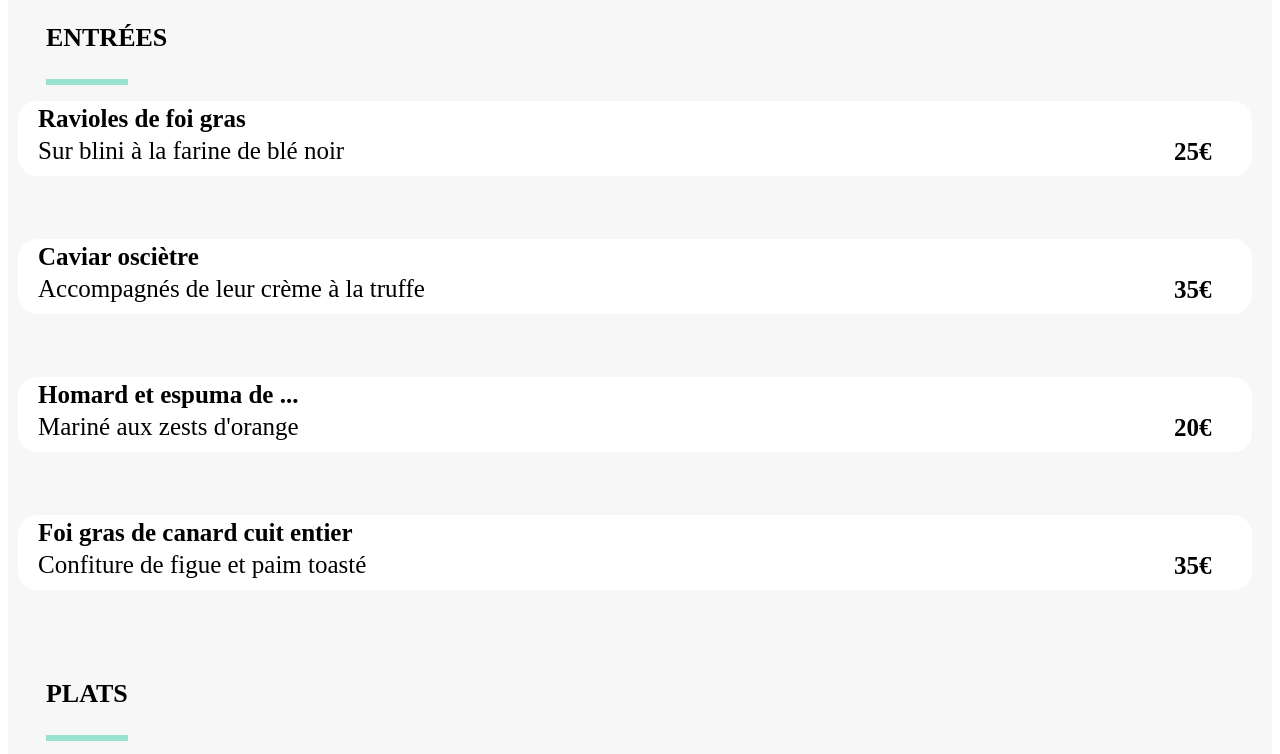
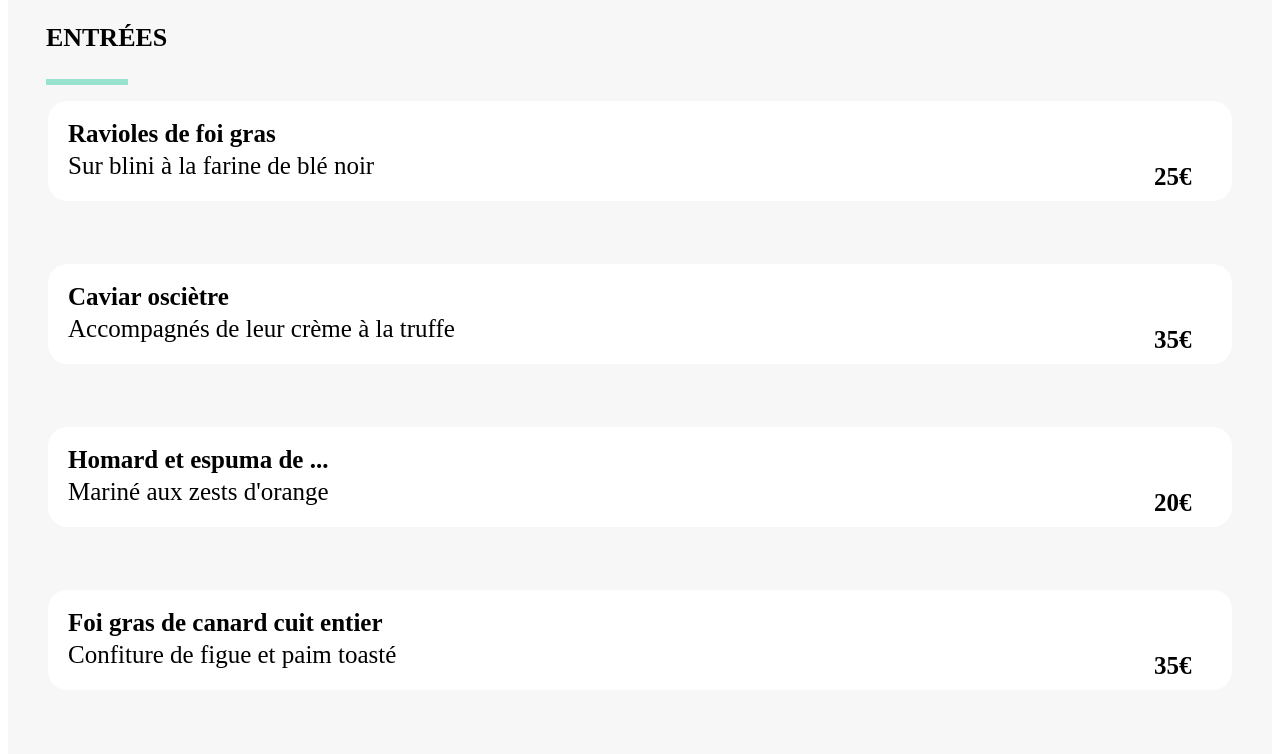
Before and after one commit to Grace-MENDJE/GraceMendje_3_01042021.github.io, a website: page lanote.html in a window 1280 px wide. Shown: the part 1397-2151 px from the top of the page. Drawn offline with Linux system fonts and the light colour scheme; a web font is replaced by a local one.

```diff
--- a/sass/pages/_menus.scss
+++ b/sass/pages/_menus.scss
@@ -263,6 +263,29 @@
             animation-delay: $anim-dur * $i;
         }
     }
+    @media #{$tablette}{
+        width: calc(100% - 50px);
+        height: 85px;
+        margin-left: 25px;
+    }
+    @media #{$desktop}{
+        width: calc(100% - 90px);
+        margin-left: 40px;
+        height: 100px;
+    }
+
+    @media #{$interdesktop}{
+        width: calc(100% - 80px);
+        height: 100px;
+        margin-left: 40px;
+    }
+
+    @media #{$lgdesktop}{
+        width: calc(100% - 200px);
+        height: 120px;
+        margin-left: 3%;
+        margin-bottom: 3%;
+    }
     &:hover{
         background-color: transparent;
         >.groupemenu__checkbox {
@@ -288,6 +311,12 @@
         border-top-left-radius: 20px;
         background-color: $couleurBlanche;
         transition: 200ms;
+        @media #{$interdesktop}{
+            padding-top: 15px;
+        }
+        @media #{$lgdesktop}{
+            padding-top: 25px;
+        }
     }
     &__prix{
         display: flex;
@@ -309,7 +338,7 @@
             padding-bottom: 11px;
         }
         @media #{$tablette}{
-            padding-bottom: 10px;
+            padding-bottom: 20px;
             font-size: 22px;
         }
         @media #{$desktop}{
--- a/sass/utils/_mixins.scss
+++ b/sass/utils/_mixins.scss
@@ -38,12 +38,16 @@
         margin-left: 25%;
         font-size: 35px;
         padding: 3%;
+        margin-top: 2%;
+        margin-bottom: 9%;
     }
     @media #{$lgdesktop}{
         width: 50%;
         margin-left: 25%;
         font-size: 35px;
         padding: 2.5%;
+        margin-top: 3%;
+        margin-bottom: 8%;
     }
 }
 
```
Also changed, not shown: public/css/style.css, 1 other file.
